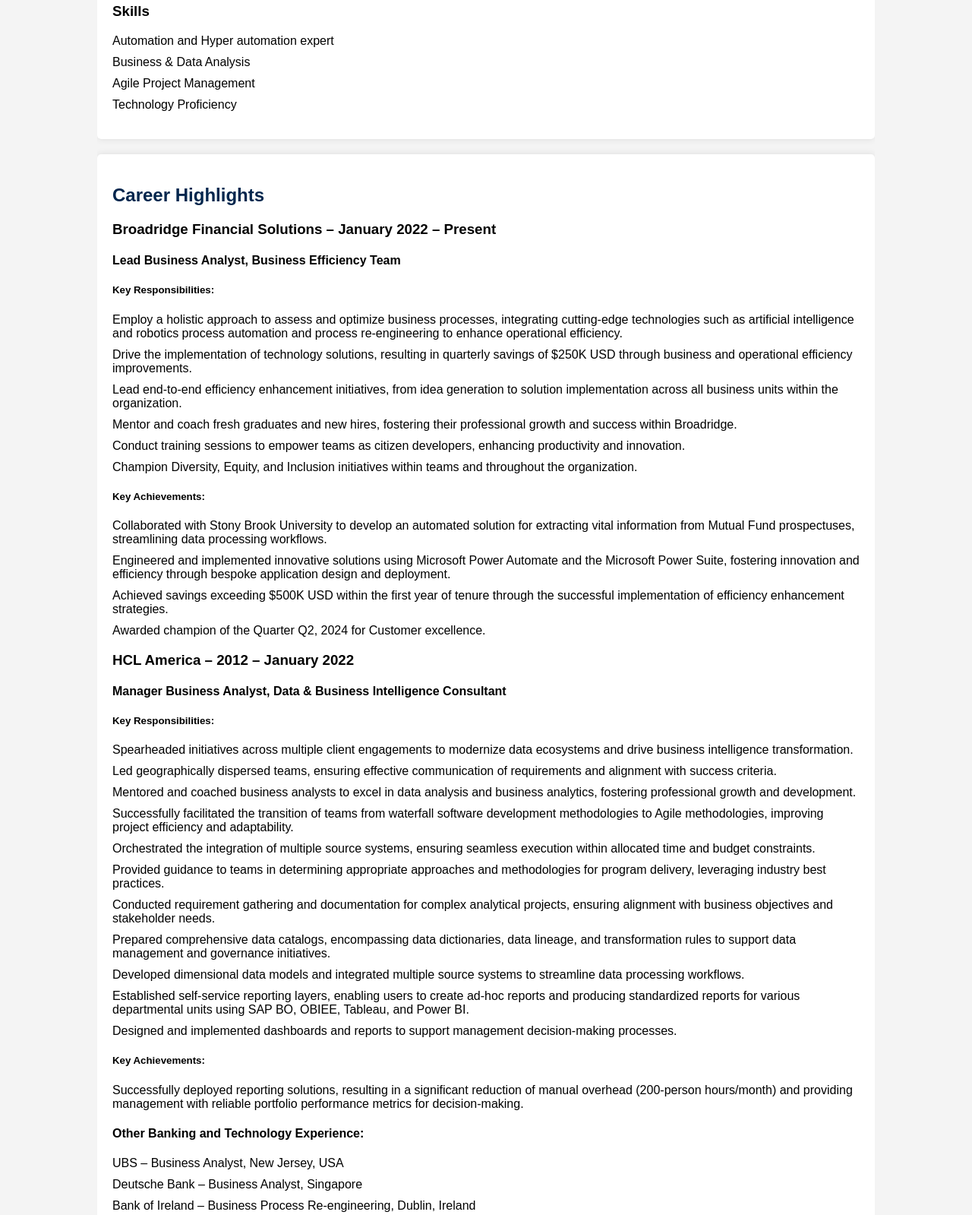
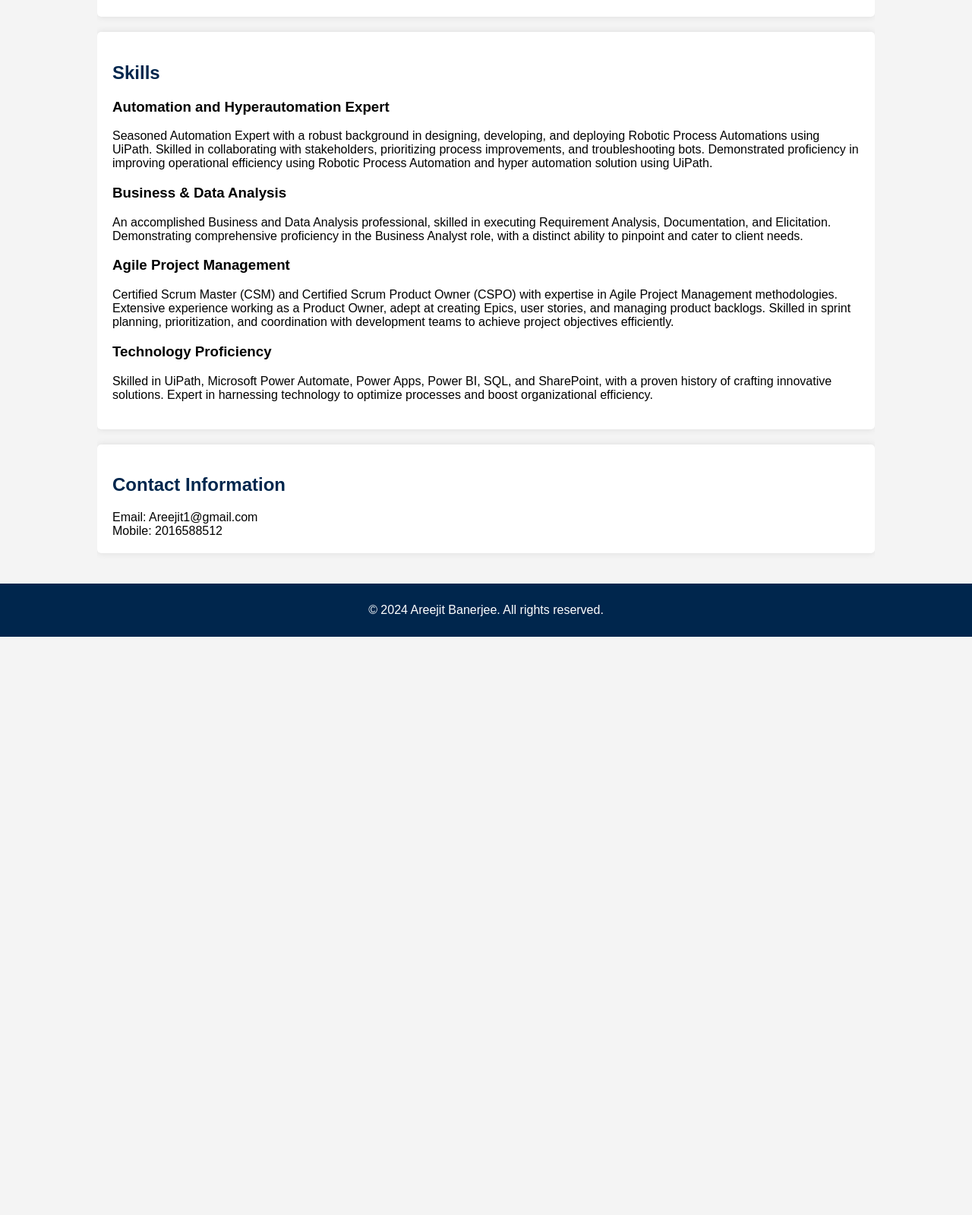
Before and after one commit to Areejit1/AreejitBanerjee.github.io, a plain HTML site: page index.html in a window 1280 px wide. Shown: the part 558-2157 px from the top of the page at 76% size. After the commit the page ends 1396 px from the top, so only its background shows below. Drawn offline with Linux system fonts and the light colour scheme.

Commit message:
Update index.html

```diff
--- a/index.html
+++ b/index.html
@@ -73,91 +73,30 @@
     <section class="section">
         <h2>About Me</h2>
         <p>
-            Strategic and results-oriented Lead Business Analyst with over 20 years of comprehensive experience in Business and Data Analysis, specializing in driving efficiency improvements and delivering innovative solutions for clients across diverse industries. Currently spearheading initiatives as part of the Business Efficiency team, leveraging a blend of cutting-edge technologies including Business Intelligence, Process Re-Engineering, Artificial Intelligence, and Robotics Process Automation. Demonstrated track record of delivering cost savings of $2 million in efficiencies through strategic application of Robotic Process Automation and hyper automation solutions. Seeking a dynamic role to spearhead advancements in Automation and Hyper automation, driving transformative change and efficiency.
+            Strategic and results-oriented Lead Business Analyst with over 20 years of comprehensive experience in Business and Data Analysis, specializing in driving efficiency improvements and delivering innovative solutions for clients across diverse industries. Currently spearheading initiatives as part of the Business Efficiency team, leveraging a blend of cutting-edge technologies including Business Intelligence, Process Re-Engineering, Artificial Intelligence, and Robotics Process Automation. Demonstrated track record of delivering cost savings of $2 million in efficiencies through strategic application of Robotic Process Automation and hyper automation solutions. Seeking a dynamic role to spearhead advancements in Automation and Hyperautomation, driving transformative change and efficiency.
         </p>
-        <h3>Skills</h3>
-        <ul>
-            <li>Automation and Hyper automation expert</li>
-            <li>Business & Data Analysis</li>
-            <li>Agile Project Management</li>
-            <li>Technology Proficiency</li>
-        </ul>
     </section>
 
     <section class="section">
-        <h2>Career Highlights</h2>
-
-        <h3>Broadridge Financial Solutions – January 2022 – Present</h3>
-        <h4>Lead Business Analyst, Business Efficiency Team</h4>
-        <h5>Key Responsibilities:</h5>
-        <ul>
-            <li>Employ a holistic approach to assess and optimize business processes, integrating cutting-edge technologies such as artificial intelligence and robotics process automation and process re-engineering to enhance operational efficiency.</li>
-            <li>Drive the implementation of technology solutions, resulting in quarterly savings of $250K USD through business and operational efficiency improvements.</li>
-            <li>Lead end-to-end efficiency enhancement initiatives, from idea generation to solution implementation across all business units within the organization.</li>
-            <li>Mentor and coach fresh graduates and new hires, fostering their professional growth and success within Broadridge.</li>
-            <li>Conduct training sessions to empower teams as citizen developers, enhancing productivity and innovation.</li>
-            <li>Champion Diversity, Equity, and Inclusion initiatives within teams and throughout the organization.</li>
-        </ul>
-        <h5>Key Achievements:</h5>
-        <ul>
-            <li>Collaborated with Stony Brook University to develop an automated solution for extracting vital information from Mutual Fund prospectuses, streamlining data processing workflows.</li>
-            <li>Engineered and implemented innovative solutions using Microsoft Power Automate and the Microsoft Power Suite, fostering innovation and efficiency through bespoke application design and deployment.</li>
-            <li>Achieved savings exceeding $500K USD within the first year of tenure through the successful implementation of efficiency enhancement strategies.</li>
-            <li>Awarded champion of the Quarter Q2, 2024 for Customer excellence.</li>
-        </ul>
-
-        <h3>HCL America – 2012 – January 2022</h3>
-        <h4>Manager Business Analyst, Data & Business Intelligence Consultant</h4>
-        <h5>Key Responsibilities:</h5>
-        <ul>
-            <li>Spearheaded initiatives across multiple client engagements to modernize data ecosystems and drive business intelligence transformation.</li>
-            <li>Led geographically dispersed teams, ensuring effective communication of requirements and alignment with success criteria.</li>
-            <li>Mentored and coached business analysts to excel in data analysis and business analytics, fostering professional growth and development.</li>
-            <li>Successfully facilitated the transition of teams from waterfall software development methodologies to Agile methodologies, improving project efficiency and adaptability.</li>
-            <li>Orchestrated the integration of multiple source systems, ensuring seamless execution within allocated time and budget constraints.</li>
-            <li>Provided guidance to teams in determining appropriate approaches and methodologies for program delivery, leveraging industry best practices.</li>
-            <li>Conducted requirement gathering and documentation for complex analytical projects, ensuring alignment with business objectives and stakeholder needs.</li>
-            <li>Prepared comprehensive data catalogs, encompassing data dictionaries, data lineage, and transformation rules to support data management and governance initiatives.</li>
-            <li>Developed dimensional data models and integrated multiple source systems to streamline data processing workflows.</li>
-            <li>Established self-service reporting layers, enabling users to create ad-hoc reports and producing standardized reports for various departmental units using SAP BO, OBIEE, Tableau, and Power BI.</li>
-            <li>Designed and implemented dashboards and reports to support management decision-making processes.</li>
-        </ul>
-        <h5>Key Achievements:</h5>
-        <ul>
-            <li>Successfully deployed reporting solutions, resulting in a significant reduction of manual overhead (200-person hours/month) and providing management with reliable portfolio performance metrics for decision-making.</li>
-        </ul>
-
-        <h4>Other Banking and Technology Experience:</h4>
-        <ul>
-            <li>UBS – Business Analyst, New Jersey, USA</li>
-            <li>Deutsche Bank – Business Analyst, Singapore</li>
-            <li>Bank of Ireland – Business Process Re-engineering, Dublin, Ireland</li>
-            <li>ASGARD – Business Process Re-engineering, Perth, Australia</li>
-            <li>UBS – Functional Analyst (Investment Banking), Hyderabad, India</li>
-            <li>Wipro Ltd – (System Administrator), Kolkata, India</li>
-        </ul>
-    </section>
-
-    <section class="section">
-        <h2>Education & Training ~ Certifications ~ Awards</h2>
-        <h4>Education:</h4>
-        <ul>
-            <li>Cornell University - Certificate on Technology Leadership</li>
-            <li>Sikkim Manipal University - Master of Business Administration (Finance)</li>
-            <li>Colorado State University - Graduate Certificate in Applied Finance</li>
-            <li>Sikkim Manipal University - Bachelor of Computer Application</li>
-        </ul>
-        <h4>Certifications:</h4>
-        <ul>
-            <li>Certified Scrum Master - Scrum Alliance</li>
-            <li>Certified Scrum Product Owner – Scrum Alliance</li>
-            <li>Microsoft Certified Professional - MCP</li>
-            <li>A+ System Administrator - CompTia</li>
-        </ul>
-        <h4>Accolades:</h4>
-        <ul>
-            <li>Awarded distinguished innovator for creating quantitative operational risk measurement framework in Investment Banking operations, IT operations, and risk mitigation strategies.</li>
-        </ul>
+        <h2>Skills</h2>
+        <div class="skills">
+            <div class="skill-category">
+                <h3>Automation and Hyperautomation Expert</h3>
+                <p>Seasoned Automation Expert with a robust background in designing, developing, and deploying Robotic Process Automations using UiPath. Skilled in collaborating with stakeholders, prioritizing process improvements, and troubleshooting bots. Demonstrated proficiency in improving operational efficiency using Robotic Process Automation and hyper automation solution using UiPath.</p>
+            </div>
+            <div class="skill-category">
+                <h3>Business & Data Analysis</h3>
+                <p>An accomplished Business and Data Analysis professional, skilled in executing Requirement Analysis, Documentation, and Elicitation. Demonstrating comprehensive proficiency in the Business Analyst role, with a distinct ability to pinpoint and cater to client needs.</p>
+            </div>
+            <div class="skill-category">
+                <h3>Agile Project Management</h3>
+                <p>Certified Scrum Master (CSM) and Certified Scrum Product Owner (CSPO) with expertise in Agile Project Management methodologies. Extensive experience working as a Product Owner, adept at creating Epics, user stories, and managing product backlogs. Skilled in sprint planning, prioritization, and coordination with development teams to achieve project objectives efficiently.</p>
+            </div>
+            <div class="skill-category">
+                <h3>Technology Proficiency</h3>
+                <p>Skilled in UiPath, Microsoft Power Automate, Power Apps, Power BI, SQL, and SharePoint, with a proven history of crafting innovative solutions. Expert in harnessing technology to optimize processes and boost organizational efficiency.</p>
+            </div>
+        </div>
     </section>
 
     <section class="section">
```
